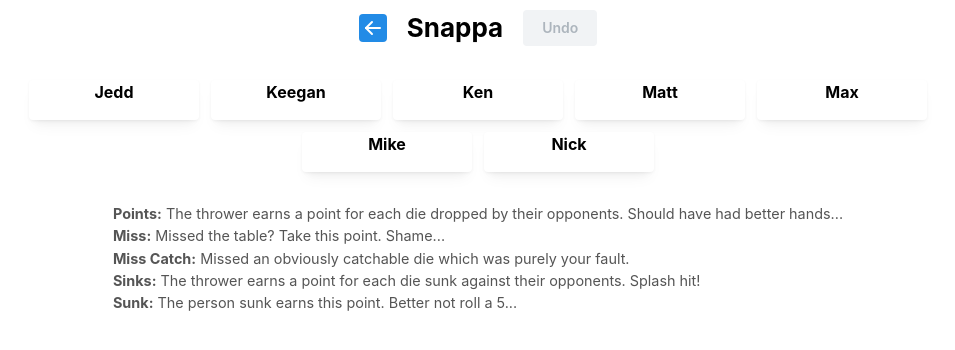
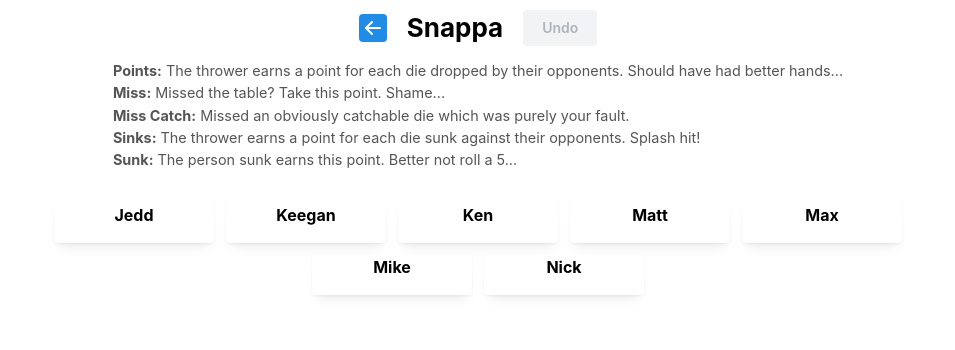
Before and after one commit to KeeganW/party-scoring, a React (Vite) app: page /#/snappa in a window 1280 px wide. Shown: the top 350 px of the page, without its empty margins (162-1117 px from the left). Built offline with nearby package versions, Linux system fonts and the light colour scheme; no server answers.

Commit message:
Small tweaks + wavelength.

```diff
--- a/src/components/GenericScoreCardItem.tsx
+++ b/src/components/GenericScoreCardItem.tsx
@@ -23,7 +23,7 @@ export const GenericScoreCardItem = ({ player, action, title, scores, setHistory
             <IconMinus />
           </ActionIcon>
         )}
-        <ActionIcon color={player.color} onClick={() => { handleScore(player.id, action, setHistory, setScores, webSocket); if (action.includes('sinks')) triggerEmojiRain(); }}>
+        <ActionIcon size={'sm'} color={player.color} onClick={() => { handleScore(player.id, action, setHistory, setScores, webSocket); if (action.includes('sinks')) triggerEmojiRain(); }}>
           <IconPlus />
         </ActionIcon>
       </Group>
--- /dev/null
+++ b/src/components/Page.module.css
@@ -0,0 +1,6 @@
+@media (max-width: 400px) {
+    .card-container {
+        width: 100%;
+        max-width: 100%;
+    }
+}
--- a/src/components/Page.tsx
+++ b/src/components/Page.tsx
@@ -2,6 +2,7 @@ import { ActionIcon, Button, Card, Center, Container, Group, Stack, Title } from
 import { IconArrowLeft } from '@tabler/icons-react';
 import { useNavigate } from 'react-router';
 import { Descriptions, PlayerType } from 'src/utils/types';
+import styles from 'src/components/Page.module.css';
 
 export interface ActionDisplayProps {
   player: PlayerType;
@@ -36,10 +37,21 @@ export const Page = ({ descriptions, title, players, actions, undoAction, undoDi
             </Center>
           </div>
         </Center>
-        <Stack style={{ marginTop: '80px' }}>
-          <Group gap="sm" justify="center">
+        <Stack style={{ marginTop: '60px' }}>
+          <Center>
+            {descriptions && (
+              <div style={{ marginBottom: '15px', fontSize: '0.9rem', color: '#555' }}>
+                {Object.entries(descriptions).map(([key, description]) => (
+                  <div key={key}>
+                    <strong>{description.title}:</strong> {description.text}
+                  </div>
+                ))}
+              </div>
+            )}
+          </Center>
+          <Group gap="sm" justify="center" style={{ flexWrap: 'wrap' }}>
             {players.map((player, playerIndex) => (
-              <Card shadow="sm" key={playerIndex} style={{ minWidth: '170px' }}>
+              <Card shadow="sm" key={playerIndex} className={styles.cardContainer} style={{ minWidth: '160px' }}>
                 <Card.Section>
                   <Center>
                     <Title order={5}>{player.name}</Title>
@@ -51,17 +63,6 @@ export const Page = ({ descriptions, title, players, actions, undoAction, undoDi
               </Card>
             ))}
           </Group>
-          <Center>
-            {descriptions && (
-              <div style={{ marginTop: '15px', fontSize: '0.9rem', color: '#555' }}>
-                {Object.entries(descriptions).map(([key, description]) => (
-                  <div key={key}>
-                    <strong>{description.title}:</strong> {description.text}
-                  </div>
-                ))}
-              </div>
-            )}
-          </Center>
         </Stack>
       </Container>
     </Center>
--- a/src/pages/Games.tsx
+++ b/src/pages/Games.tsx
@@ -1,17 +1,17 @@
-import { Container, Button, Group, Center, Stack, ActionIcon, Text } from '@mantine/core';
+import { Container, Button, Group, ScrollArea, Center, Stack, ActionIcon, Text } from '@mantine/core';
 import { Link, useNavigate } from 'react-router';
-import { IconArrowLeft } from '@tabler/icons-react';
+import { IconArrowLeft, IconBeer, IconCrown, IconIceSkating, IconGlassFullFilled, IconWand, IconPig, IconBus, IconDice5, IconRipple } from '@tabler/icons-react';
 
 const buttons = [
-  { text: 'Beer Die', link: '/beer_die' },
-  { text: 'Cheers Governor', link: '/cheers_governor' },
-  { text: 'Hockey', link: '/hockey' },
-  { text: 'Kings Cup', link: '/kings_cup' },
-  { text: 'Magical Mixers', link: '/magical_mixers' },
-  { text: 'Pass the Pigs', link: '/pass_the_pigs' },
-  { text: 'Ride the Bus', link: '/ride_the_bus' },
-  { text: 'Snappa', link: '/snappa' },
-  { text: 'Wavelength', link: '/wavelength' },
+  { text: 'Beer Die', link: '/beer_die', icon: <IconBeer /> },
+  { text: 'Cheers Governor', link: '/cheers_governor', icon: <IconGlassFullFilled /> },
+  { text: 'Hockey', link: '/hockey', icon: <IconIceSkating /> },
+  { text: 'Kings Cup', link: '/kings_cup', icon: <IconCrown /> },
+  { text: 'Magical Mixers', link: '/magical_mixers', icon: <IconWand /> },
+  { text: 'Pass the Pigs', link: '/pass_the_pigs', icon: <IconPig /> },
+  { text: 'Ride the Bus', link: '/ride_the_bus', icon: <IconBus /> },
+  { text: 'Snappa', link: '/snappa', icon: <IconDice5 /> },
+  { text: 'Wavelength', link: '/wavelength', icon: <IconRipple /> },
 ];
 
 export const Games = () => {
@@ -19,6 +19,7 @@ export const Games = () => {
   return (
     <Center style={{ height: '100dvh' }}>
       <Container style={{ maxWidth: 300, textAlign: 'center' }}>
+        <ScrollArea style={{ height: '100%', marginTop: '3rem', marginBottom: '1rem' }}>
           <Stack gap="md">
             <Group gap="lg" justify="space-between" preventGrowOverflow>
               <ActionIcon onClick={() => {
@@ -32,12 +33,19 @@ export const Games = () => {
               {buttons.map((button, index) => (
                 <Group key={index} grow>
                   <Button component={Link} to={button.link}>
+                    <div style={{ marginRight: '1rem' }}>
+                      {button.icon}
+                    </div>
                     {button.text}
+                    <div style={{ marginLeft: '1rem' }}>
+                      {button.icon}
+                    </div>
                   </Button>
                 </Group>
               ))}
             </Stack>
           </Stack>
+        </ScrollArea>
       </Container>
     </Center>
   );
--- a/src/utils/constants.tsx
+++ b/src/utils/constants.tsx
@@ -51,9 +51,9 @@ export const DESCRIPTIONS: Descriptions = {
   'sinks': { title: 'Sinks', text: 'The thrower earns a point for each die sunk against their opponents. Splash hit!' },
   'sunk': { title: 'Sunk', text: 'The person sunk earns this point. Better not roll a 5...' },
   // Wavelength
-  'primaryGuessTarget': { title: 'Hit Target', text: '' },
-  'secondaryGuessCorrect': { title: 'Correct Side', text: '' },
-  'secondaryGuessWrong': { title: 'Wrong Side', text: '' },
+  'primaryGuessTarget': { title: 'Hit Target', text: 'The guesser hit the target. You must be on the same wavelength as the hinter!' },
+  'secondaryGuessCorrect': { title: 'Correct Side', text: 'If you guessed the side the target was on from the guesser\'s dial location, you get this point. You must be pretty dialed in.' },
+  'secondaryGuessWrong': { title: 'Wrong Side', text: 'You guessed the wrong side of the dial. Maybe rethink how well you know the hinter...' },
 }
 
 export const POSITIVE_ACTIONS = [
```
Lines whose indentation alone changed are shown as unchanged.
